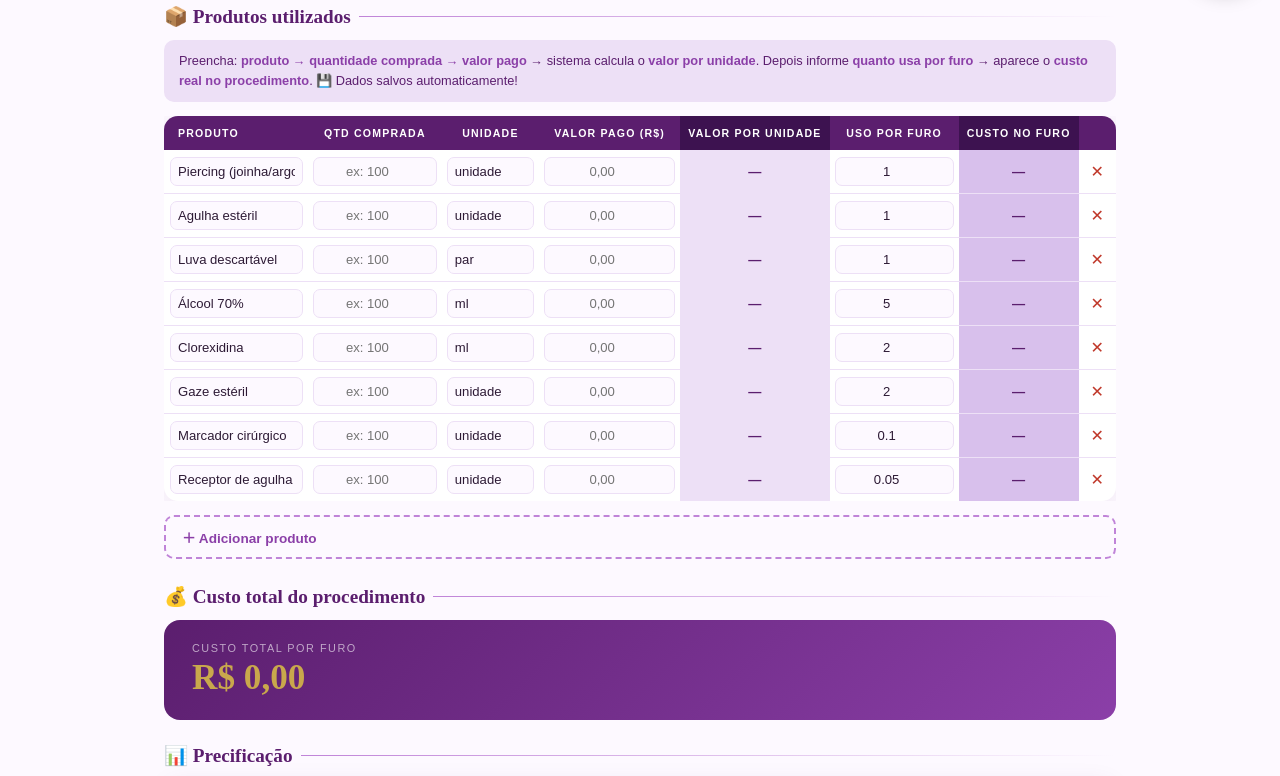
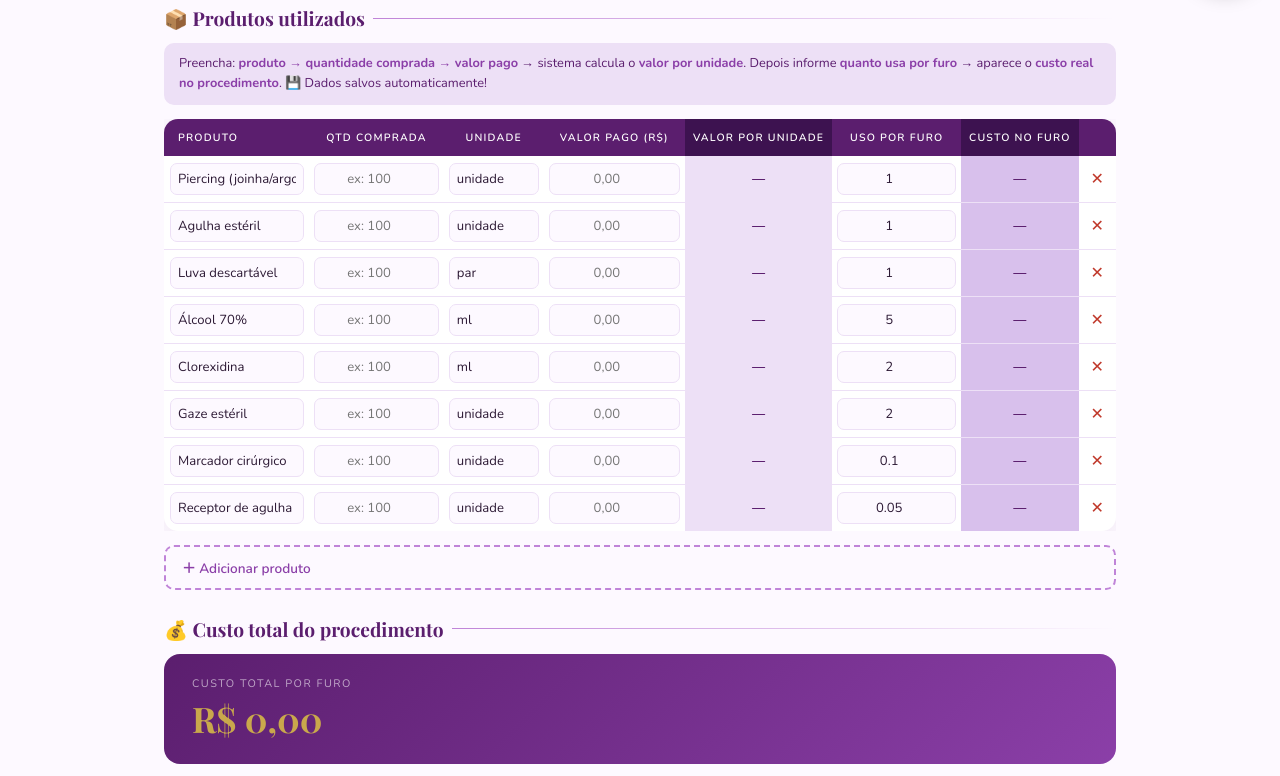
Before and after one commit to tecerica/cursoerica, a plain HTML site: page index.html in a window 1280 px wide. Shown: the part 197-973 px from the top of the page. Drawn offline with nearby package versions, Linux system fonts and the light colour scheme.

```diff
--- a/index.html
+++ b/index.html
@@ -4,6 +4,7 @@
 <meta charset="UTF-8">
 <meta name="viewport" content="width=device-width, initial-scale=1.0">
 <title>Calculadora – Furo Humanizado</title>
+<link href="https://fonts.googleapis.com/css2?family=Playfair+Display:wght@700&family=Nunito:wght@400;500;600;700&display=swap" rel="stylesheet">
 <style>
 :root {
   --roxo: #5b1e6e;
```
